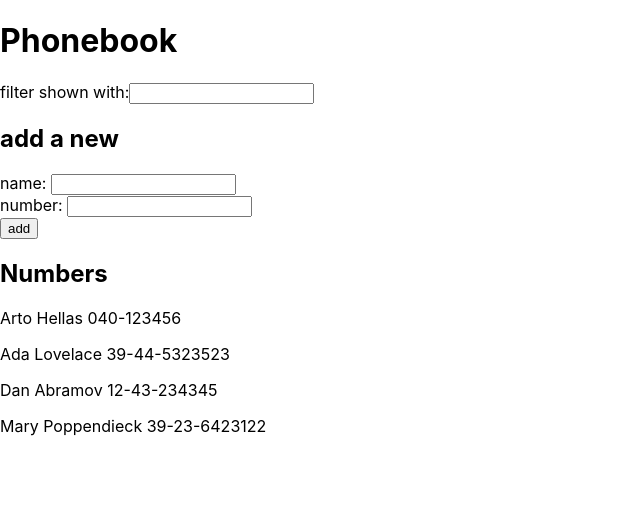
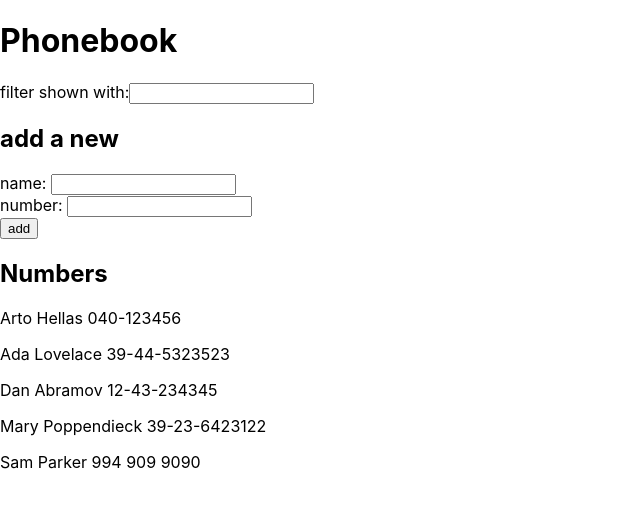
Before and after one commit to samuelaparker/Full-Stack-Open-2020, a React (Create React App) app in the folder part 2/phonebook/: page / in a window 1280 px wide. Shown: the top 508 px of the page, without its empty margins (0-640 px from the left). Built offline with nearby package versions, Linux system fonts and the light colour scheme; data requests are answered from the project's data file.

Commit message:
ex. 2.15

```diff
--- a/part 2/phonebook/db.json
+++ b/part 2/phonebook/db.json
@@ -1,5 +1,5 @@
 {
-    "persons":[
+  "persons": [
     {
       "name": "Arto Hellas",
       "number": "040-123456",
@@ -19,6 +19,11 @@
       "name": "Mary Poppendieck",
       "number": "39-23-6423122",
       "id": 4
+    },
+    {
+      "name": "Sam Parker",
+      "number": "994 909 9090",
+      "id": 5
     }
   ]
 }
--- a/part 2/phonebook/src/App.js
+++ b/part 2/phonebook/src/App.js
@@ -11,7 +11,6 @@
     axios
       .get(`http://localhost:3001/persons`)
       .then(response => {
-        console.log(response)
         setPersons(response.data)
       })
   }, [])
@@ -26,9 +25,14 @@
     if (persons.some(n => n.name === newName) || persons.some(n => n.number === newNumber)) {
       alert(`${newName} ${newNumber} is already added to the phonebook`)
     } else {
-      setPersons(persons.concat(personObject))
-      setNewName('')
-      setNumber('')
+      axios
+        .post('http://localhost:3001/persons', personObject)
+        .then(response => {
+          setPersons(persons.concat(response.data))
+          setNewName('')
+          setNumber('')
+        })
+
     }
   }
 
```
Also changed, not shown: 1 other file (tests, documents, lock files or other folders). Lines whose indentation alone changed are shown as unchanged.
